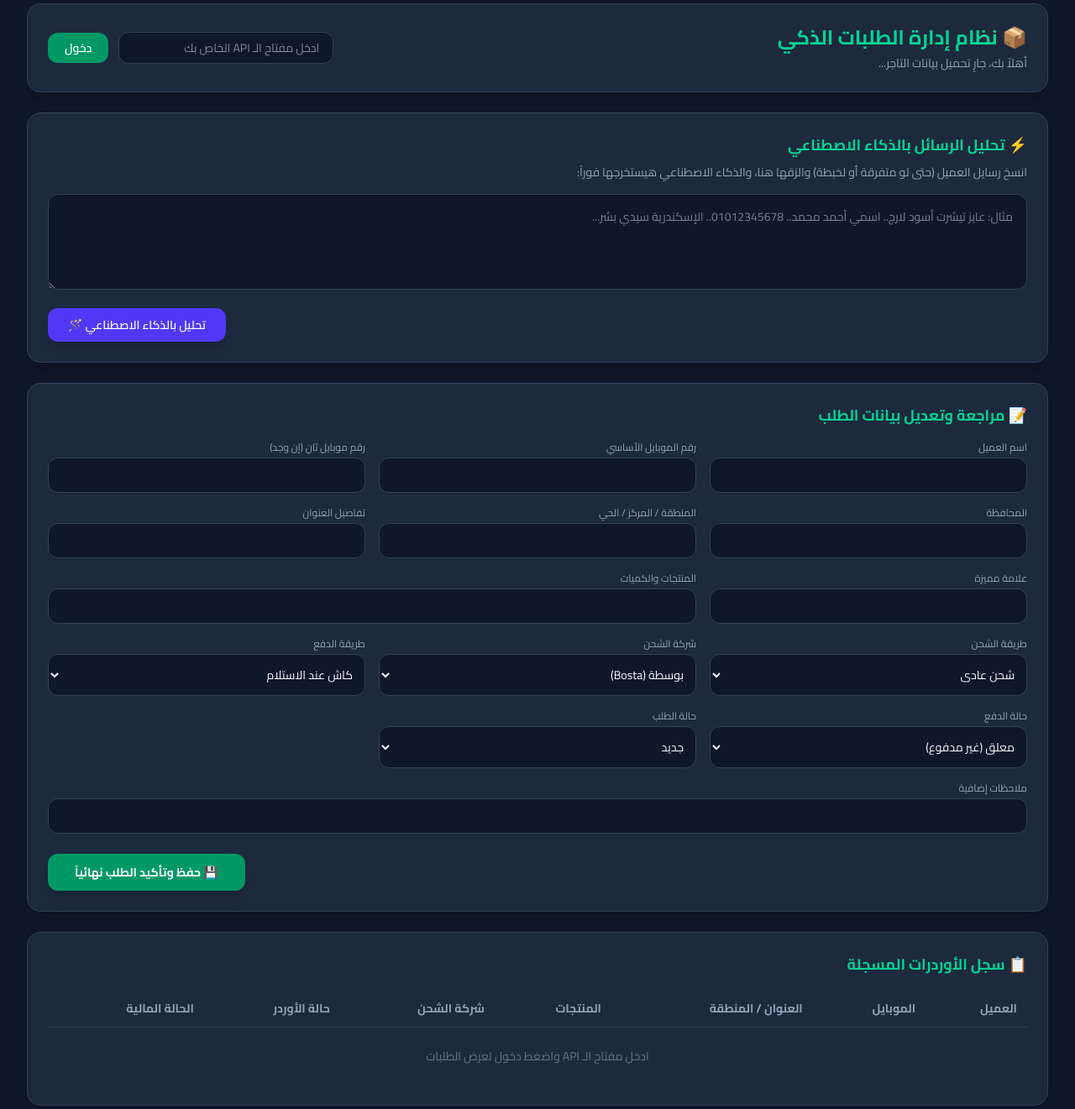
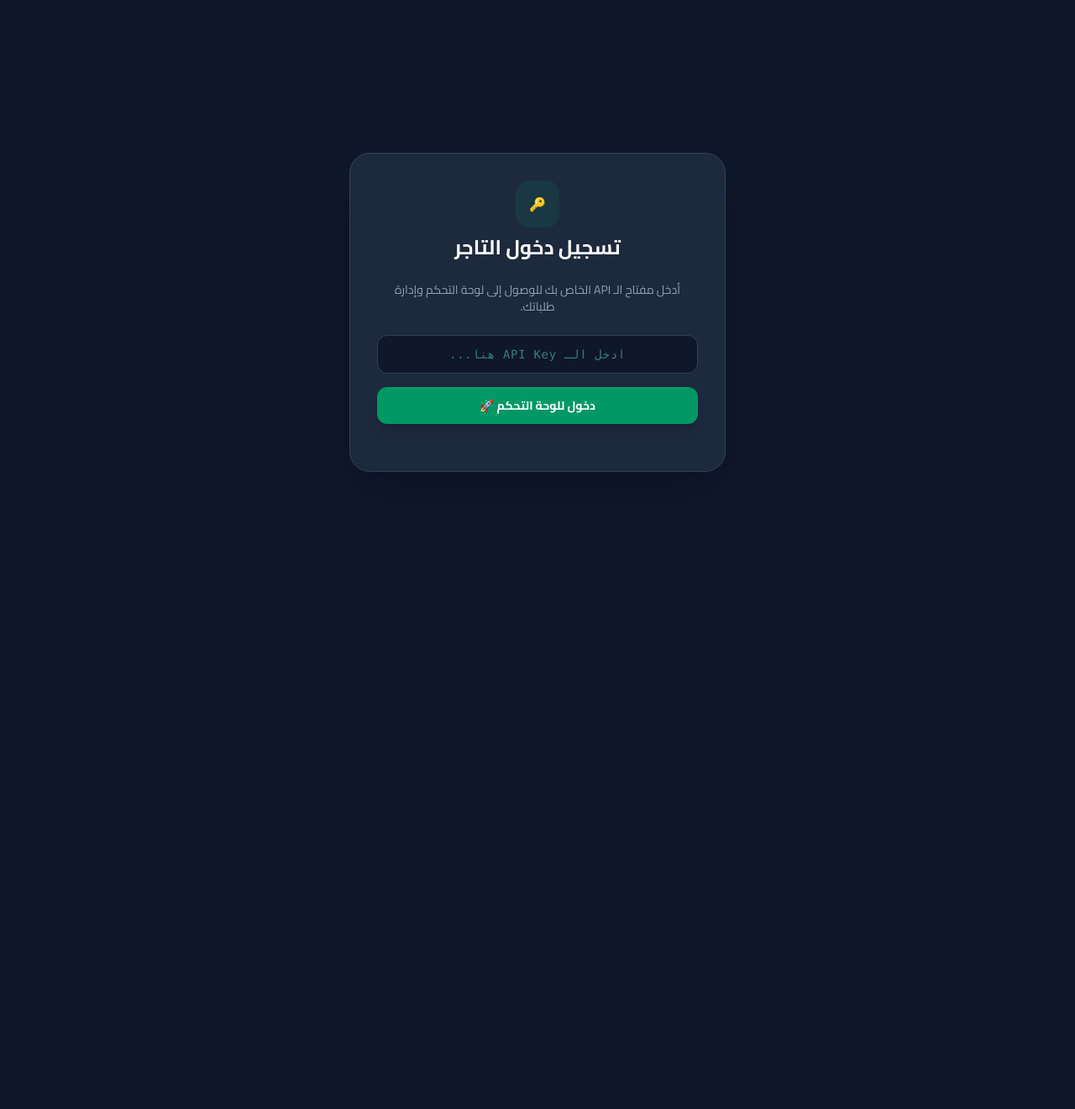
Before and after one commit to dev-mohamedewis/chat-to-order-backend, a website: page merchant-dashboard.html in a window 1280 px wide. Shown: the part 28-1349 px from the top of the page at 84% size. After the commit the page ends 800 px from the top, so only its background shows below. Drawn offline with nearby package versions, Linux system fonts and the light colour scheme.

Commit message:
update merchant dashborad and adding more features

```diff
--- a/merchant-dashboard.html
+++ b/merchant-dashboard.html
@@ -3,34 +3,66 @@
 <head>
     <meta charset="UTF-8">
     <meta name="viewport" content="width=device-width, initial-scale=1.0">
-    <title>لوحة تحكم التاجر - إدارة الأوردرات</title>
+    <title>لوحة تحكم التاجر - نظام الأوردرات الذكي</title>
     <script src="https://cdn.jsdelivr.net/npm/@tailwindcss/browser@4"></script>
     <link href="https://fonts.googleapis.com/css2?family=Cairo:wght@400;600;700&display=swap" rel="stylesheet">
     <style>
         body { font-family: 'Cairo', sans-serif; background-color: #0f172a; color: #f8fafc; }
     </style>
 </head>
-<body class="min-h-screen p-4 md:p-8">
+<body class="min-h-screen flex items-center justify-center p-4 md:p-8">
 
-    <div class="max-w-7xl mx-auto space-y-6">
+    <!-- شاشة تسجيل الدخول (تظهر أولاً) -->
+    <div id="loginScreen" class="w-full max-w-md bg-slate-800 p-8 rounded-3xl shadow-2xl border border-slate-700 text-center space-y-6">
+        <div class="inline-flex bg-emerald-500/10 p-4 rounded-2xl text-emerald-400 mb-2">
+            🔑
+        </div>
+        <h1 class="text-2xl font-bold text-white">تسجيل دخول التاجر</h1>
+        <p class="text-slate-400 text-sm">أدخل مفتاح الـ API الخاص بك للوصول إلى لوحة التحكم وإدارة طلباتك.</p>
 
-        <!-- الهيدر -->
-        <header class="flex flex-col md:flex-row justify-between items-center bg-slate-800 p-6 rounded-2xl shadow-xl border border-slate-700 gap-4">
-            <div>
-                <h1 class="text-2xl font-bold text-emerald-400">📦 نظام إدارة الطلبات الذكي</h1>
-                <p class="text-slate-400 text-sm mt-1" id="merchantNameText">أهلاً بك، جارٍ تحميل بيانات التاجر...</p>
+        <div class="space-y-4 text-right">
+            <input type="text" id="apiKeyInput" placeholder="ادخل الـ API Key هنا..." class="w-full bg-slate-900 border border-slate-700 px-4 py-3 rounded-xl text-sm focus:outline-none focus:border-emerald-500 text-center tracking-wider text-emerald-300 font-mono">
+            <button onclick="handleLogin()" class="w-full bg-emerald-600 hover:bg-emerald-500 text-white py-3 rounded-xl font-bold transition shadow-lg text-sm">دخول للوحة التحكم 🚀</button>
+        </div>
+        <p id="loginError" class="text-rose-400 text-xs hidden"></p>
+    </div>
+
+    <!-- شاشة الداشبورد الرئيسية (مخفية لحين تسجيل الدخول) -->
+    <div id="dashboardScreen" class="w-full max-w-7xl mx-auto space-y-6 hidden">
+
+        <!-- الهيدر الاحترافي (معلومات التاجر والمحاولات) -->
+        <header class="bg-slate-800 p-6 rounded-2xl shadow-xl border border-slate-700 flex flex-col md:flex-row justify-between items-center gap-6">
+            <div class="space-y-1 text-center md:text-right">
+                <div class="flex items-center justify-center md:justify-start gap-3">
+                    <h1 class="text-2xl font-bold text-emerald-400" id="merchantNameDisplay">مرحباً، تاجرنا العزيز</h1>
+                    <span id="merchantStatusBadge" class="px-2.5 py-1 rounded-full text-xs font-semibold bg-emerald-500/20 text-emerald-400">نشط</span>
+                </div>
+                <p class="text-slate-400 text-xs">إدارة الطلبات والشحن الذكي بالذكاء الاصطناعي</p>
             </div>
-            <div class="flex items-center gap-3 w-full md:w-auto">
-                <input type="text" id="apiKeyInput" placeholder="ادخل مفتاح الـ API الخاص بك" class="bg-slate-900 border border-slate-700 px-4 py-2 rounded-xl text-sm focus:outline-none focus:border-emerald-500 w-full md:w-64">
-                <button onclick="loadOrders()" class="bg-emerald-600 hover:bg-emerald-500 text-white px-5 py-2 rounded-xl font-semibold transition text-sm whitespace-nowrap">دخول</button>
+
+            <!-- إحصائيات سريعة (المحاولات والباقة) -->
+            <div class="flex flex-wrap justify-center gap-3">
+                <div class="bg-slate-900/80 border border-slate-700 px-4 py-2.5 rounded-xl text-center">
+                    <span class="block text-xs text-slate-400">إجمالي الباقة</span>
+                    <span id="statLimit" class="text-lg font-bold text-white">0</span>
+                </div>
+                <div class="bg-slate-900/80 border border-slate-700 px-4 py-2.5 rounded-xl text-center">
+                    <span class="block text-xs text-slate-400">المستخدم</span>
+                    <span id="statUsed" class="text-lg font-bold text-amber-400">0</span>
+                </div>
+                <div class="bg-slate-900/80 border border-slate-700 px-4 py-2.5 rounded-xl text-center">
+                    <span class="block text-xs text-slate-400">المتبقي</span>
+                    <span id="statRemaining" class="text-lg font-bold text-emerald-400">0</span>
+                </div>
+                <button onclick="logout()" class="bg-rose-500/20 hover:bg-rose-500/30 text-rose-400 px-4 py-2.5 rounded-xl text-xs font-semibold transition border border-rose-500/30 self-center">خروج 🚪</button>
             </div>
         </header>
 
         <!-- صندوق الإدخال الذكي (AI Smart Input) -->
         <section class="bg-slate-800 p-6 rounded-2xl shadow-xl border border-slate-700">
             <h2 class="text-lg font-bold text-emerald-400 mb-2">⚡ تحليل الرسائل بالذكاء الاصطناعي</h2>
-            <p class="text-slate-400 text-sm mb-4">انسخ رسايل العميل (حتى لو متفرقة أو لخبطة) والزقها هنا، والذكاء الاصطناعي هيستخرجها فوراً:</p>
-            <textarea id="rawChatText" rows="4" placeholder="مثال: عايز تيشرت أسود لارج.. اسمي أحمد محمد.. 01012345678.. الإسكندرية سيدي بشر..." class="w-full bg-slate-900 border border-slate-700 p-4 rounded-xl text-sm focus:outline-none focus:border-emerald-500 text-slate-200"></textarea>
+            <p class="text-slate-400 text-sm mb-4">انسخ رسايل العميل العشوائية أو المتفرقة والزقها هنا، وسيب الباقي علينا:</p>
+            <textarea id="rawChatText" rows="4" placeholder="مثال: عايز تيشرت أسود لارج.. اسمي أحمد.. 01012345678.. الإسكندرية سيدي بشر..." class="w-full bg-slate-900 border border-slate-700 p-4 rounded-xl text-sm focus:outline-none focus:border-emerald-500 text-slate-200"></textarea>
             <div class="mt-4 flex justify-end">
                 <button onclick="parseAndFillForm()" class="bg-indigo-600 hover:bg-indigo-500 text-white px-6 py-2.5 rounded-xl font-semibold transition text-sm shadow-lg">تحليل بالذكاء الاصطناعي 🪄</button>
             </div>
@@ -38,7 +70,7 @@
 
         <!-- نموذج المراجعة والتعديل اليدوي (Form) -->
         <section class="bg-slate-800 p-6 rounded-2xl shadow-xl border border-slate-700">
-            <h2 class="text-lg font-bold text-emerald-400 mb-4">📝 مراجعة وتعديل بيانات الطلب</h2>
+            <h2 class="text-lg font-bold text-emerald-400 mb-4">📝 مراجعة وتعديل بيانات الطلب قبل الحفظ</h2>
             <div class="grid grid-cols-1 md:grid-cols-3 gap-4">
                 <div>
                     <label class="block text-xs text-slate-400 mb-1">اسم العميل</label>
@@ -119,7 +151,7 @@
                 </div>
             </div>
             <div class="mt-6 flex justify-end">
-                <button onclick="saveFinalOrder()" class="bg-emerald-600 hover:bg-emerald-500 text-white px-8 py-3 rounded-xl font-bold transition shadow-lg text-sm">💾 حفظ وتأكيد الطلب نهائياً</button>
+                <button onclick="saveManualOrder()" class="bg-emerald-600 hover:bg-emerald-500 text-white px-8 py-3 rounded-xl font-bold transition shadow-lg text-sm">💾 حفظ الطلب في السجل</button>
             </div>
         </section>
 
@@ -135,13 +167,10 @@
                         <th class="p-3">المنتجات</th>
                         <th class="p-3">شركة الشحن</th>
                         <th class="p-3">حالة الأوردر</th>
-                        <th class="p-3">الحالة المالية</th>
                     </tr>
                 </thead>
                 <tbody id="ordersTableBody">
-                    <tr>
-                        <td colspan="7" class="text-center p-6 text-slate-500">ادخل مفتاح الـ API واضغط دخول لعرض الطلبات</td>
-                    </tr>
+                    <tr><td colspan="6" class="text-center p-6 text-slate-500">جاري تحميل الطلبات...</td></tr>
                 </tbody>
             </table>
         </section>
@@ -149,42 +178,65 @@
     </div>
 
     <script>
-        // حفظ الـ API Key في المتصفح تلقائياً
+        // التحقق من وجود مفتاح مخزن مسبقاً عند فتح الصفحة
         window.onload = function() {
             const savedKey = localStorage.getItem('merchant_api_key');
             if(savedKey) {
                 document.getElementById('apiKeyInput').value = savedKey;
-                loadOrders();
+                handleLogin();
             }
         }
 
-        async function loadOrders() {
+        async function handleLogin() {
             const apiKey = document.getElementById('apiKeyInput').value.trim();
-            if(!apiKey) return alert('يرجى إدخال مفتاح الـ API');
-            localStorage.setItem('merchant_api_key', apiKey);
+            const errorEl = document.getElementById('loginError');
+            if(!apiKey) {
+                errorEl.innerText = 'يرجى إدخال مفتاح الـ API';
+                errorEl.classList.remove('hidden');
+                return;
+            }
 
             try {
                 const res = await fetch(`/api/merchant-orders?apiKey=${apiKey}`);
                 const data = await res.json();
+
                 if(data.success) {
-                    document.getElementById('merchantNameText').innerText = `مرحباً بك، ${data.merchantName}`;
+                    localStorage.setItem('merchant_api_key', apiKey);
+                    // إخفاء شاشة الدخول وإظهار الداشبورد
+                    document.getElementById('loginScreen').classList.add('hidden');
+                    document.body.classList.remove('flex', 'items-center', 'justify-center');
+                    document.getElementById('dashboardScreen').classList.remove('hidden');
+
+                    // تحديث بيانات الهيدر
+                    document.getElementById('merchantNameDisplay').innerText = `مرحباً، ${data.merchantName}`;
+                    if(data.merchantData) {
+                        document.getElementById('statLimit').innerText = data.merchantData.orderLimit;
+                        document.getElementById('statUsed').innerText = data.merchantData.ordersUsed;
+                        document.getElementById('statRemaining').innerText = data.merchantData.orderLimit - data.merchantData.ordersUsed;
+                    }
                     renderOrders(data.orders);
                 } else {
-                    alert(data.error);
+                    errorEl.innerText = data.error || 'مفتاح الـ API غير صحيح';
+                    errorEl.classList.remove('hidden');
                 }
             } catch (err) {
-                alert('حدث خطأ أثناء جلب الأوردرات');
+                errorEl.innerText = 'حدث خطأ أثناء الاتصال بالخادم';
+                errorEl.classList.remove('hidden');
             }
         }
 
-        // تحليل النص بالذكاء الاصطناعي وملء الفورم تلقائياً
+        function logout() {
+            localStorage.removeItem('merchant_api_key');
+            location.reload();
+        }
+
+        // تحليل النص بالذكاء الاصطناعي وملء الفورم
         async function parseAndFillForm() {
-            const apiKey = document.getElementById('apiKeyInput').value.trim();
+            const apiKey = localStorage.getItem('merchant_api_key');
             const text = document.getElementById('rawChatText').value.trim();
-            if(!apiKey || !text) return alert('يرجى إدخال مفتاح الـ API ونص المحادثة أولاً');
+            if(!text) return alert('يرجى كتابة أو لصق رسالة العميل أولاً');
 
             try {
-                // استدعاء نفس إندبوينت التحليل والحفظ بس هنعملها هنا كمعاينة أو حفظ مباشر
                 const res = await fetch('/api/parse-and-save', {
                     method: 'POST',
                     headers: { 'Content-Type': 'application/json' },
@@ -202,8 +254,9 @@
                     document.getElementById('landmark').value = d.landmark || '';
                     document.getElementById('items').value = d.items || '';
                     document.getElementById('notes').value = d.notes || '';
-                    alert('✨ تم تحليل النص بنجاح وإسقاط البيانات في الخانات للتراجع والمراجعة!');
-                    loadOrders(); // تحديث الجدول
+
+                    alert('✨ تم تحليل الطلب وحفظه بنجاح وتحديث العدادات!');
+                    handleLogin(); // لتحديث الجدول والإحصائيات فوق
                 } else {
                     alert(result.error);
                 }
@@ -212,14 +265,14 @@
             }
         }
 
-        function saveFinalOrder() {
-            alert('البيانات جاهزة ومحدثة في الجدول فوراً!');
+        function saveManualOrder() {
+            alert('تم تحديث البيانات بنجاح!');
         }
 
         function renderOrders(orders) {
             const tbody = document.getElementById('ordersTableBody');
-            if(orders.length === 0) {
-                tbody.innerHTML = `<tr><td colspan="7" class="text-center p-6 text-slate-500">لا توجد أوردرات مسجلة حتى الآن</td></tr>`;
+            if(!orders || orders.length === 0) {
+                tbody.innerHTML = `<tr><td colspan="6" class="text-center p-6 text-slate-500">لا توجد أوردرات مسجلة حتى الآن</td></tr>`;
                 return;
             }
             tbody.innerHTML = orders.map(o => `
@@ -230,7 +283,6 @@
                     <td class="p-3 text-slate-300">${o.items || '-'}</td>
                     <td class="p-3"><span class="bg-indigo-500/20 text-indigo-400 px-2.5 py-1 rounded-lg text-xs">${o.shippingCompany || 'Bosta'}</span></td>
                     <td class="p-3"><span class="bg-emerald-500/20 text-emerald-400 px-2.5 py-1 rounded-lg text-xs">${o.status || 'جديد'}</span></td>
-                    <td class="p-3 text-slate-300">كاش</td>
                 </tr>
             `).join('');
         }
```
